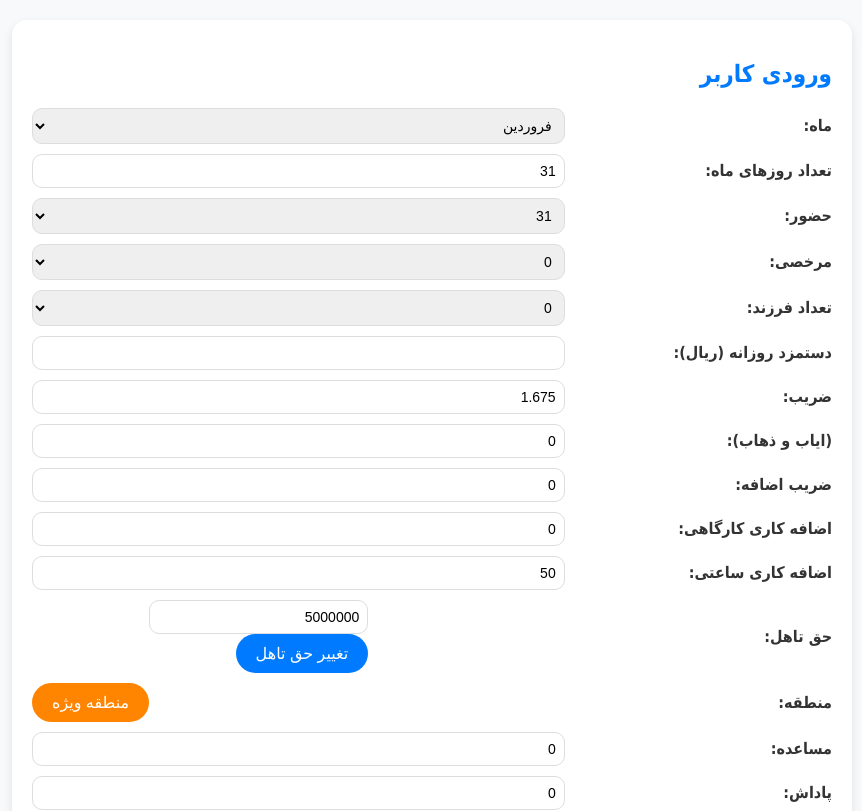
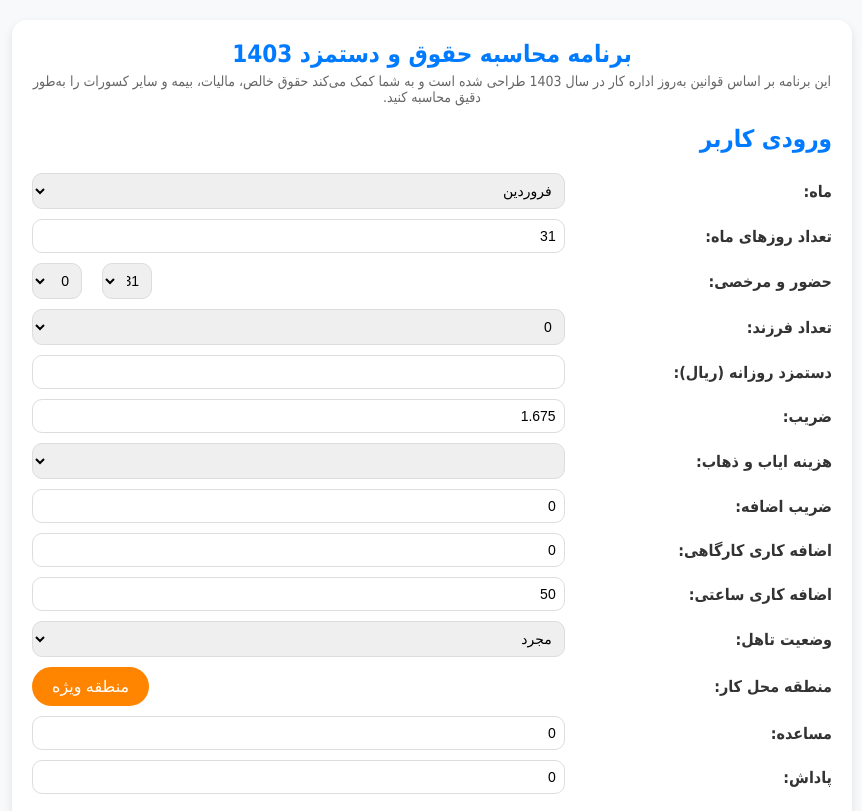
Before and after one commit to akarimvand/DASTMOZD, a plain HTML site: page INDEX2.HTML in a window 1280 px wide. Shown: the top 811 px of the page, without its empty margins (208-1070 px from the left). Drawn offline with Linux system fonts and the light colour scheme; a web font is replaced by a local one.

Commit message:
Update INDEX2.HTML

```diff
--- a/INDEX2.HTML
+++ b/INDEX2.HTML
@@ -5,9 +5,17 @@
     <meta name="viewport" content="width=device-width, initial-scale=1.0">
     <title>محاسبه حقوق</title>
     <style>
+        /* فونت IRANSansWeb به صورت محلی */
+        @font-face {
+            font-family: 'IRANSansWeb';
+            src: url('IRANSansWeb.ttf') format('truetype'); /* فایل فونت در کنار فایل HTML قرار دارد */
+            font-weight: normal;
+            font-style: normal;
+        }
+
         /* استایل‌های کلی */
         body {
-            font-family: Tahoma, Geneva, Verdana, sans-serif; /* فونت Tahoma */
+            font-family: 'IRANSansWeb', Tahoma, Geneva, Verdana, sans-serif;
             direction: rtl;
             text-align: right;
             background-color: #f8f9fa;
@@ -23,6 +31,24 @@
             background-color: #fff;
             border-radius: 15px;
             box-shadow: 0 4px 10px rgba(0, 0, 0, 0.1);
+        }
+
+        /* تیتر برنامه */
+        .header {
+            text-align: center;
+            margin-bottom: 20px;
+        }
+
+        .header h1 {
+            font-size: 24px;
+            color: #007bff;
+            margin: 0;
+        }
+
+        .header p {
+            font-size: 14px;
+            color: #666;
+            margin: 5px 0 0 0;
         }
 
         .panel {
@@ -113,10 +139,26 @@
             border-top: 1px solid #ddd;
             font-size: 14px;
         }
+
+        /* حضور و مرخصی در یک سطر */
+        .hozor-morakhasi {
+            display: flex;
+            gap: 20px; /* فاصله بین حضور و مرخصی بیشتر شده است */
+        }
+
+        .hozor-morakhasi select {
+            width: 45%;
+        }
     </style>
 </head>
 <body>
     <div class="container">
+        <!-- تیتر برنامه و توضیح -->
+        <div class="header">
+            <h1>برنامه محاسبه حقوق و دستمزد 1403</h1>
+            <p>این برنامه بر اساس قوانین به‌روز اداره کار در سال 1403 طراحی شده است و به شما کمک می‌کند حقوق خالص، مالیات، بیمه و سایر کسورات را به‌طور دقیق محاسبه کنید.</p>
+        </div>
+
         <div class="row">
             <!-- پنل ورودی کاربر -->
             <div class="col-md-6">
@@ -133,15 +175,13 @@
                             <label for="monthDays">تعداد روزهای ماه:</label>
                             <input type="text" id="monthDays" class="form-control" readonly>
                         </div>
-                        <!-- Hozor (Presence) -->
+                        <!-- Hozor (Presence) and Morakhasi (Vacation) -->
                         <div class="form-group">
-                            <label for="hozor">حضور:</label>
-                            <select id="hozor" class="form-control"></select>
-                        </div>
-                        <!-- Morakhasi (Vacation) -->
-                        <div class="form-group">
-                            <label for="morakhasi">مرخصی:</label>
-                            <select id="morakhasi" class="form-control"></select>
+                            <label for="hozor">حضور و مرخصی:</label>
+                            <div class="hozor-morakhasi">
+                                <select id="hozor" class="form-control"></select>
+                                <select id="morakhasi" class="form-control"></select>
+                            </div>
                         </div>
                         <!-- T_Farzand (Number of Children) -->
                         <div class="form-group">
@@ -160,8 +200,8 @@
                         </div>
                         <!-- Ayab (Coming and Going) -->
                         <div class="form-group">
-                            <label for="ayab"> (ایاب و ذهاب):</label>
-                            <input type="number" id="ayab" class="form-control" value="0">
+                            <label for="ayab">هزینه ایاب و ذهاب:</label>
+                            <select id="ayab" class="form-control"></select>
                         </div>
                         <!-- Zarib Ezafe -->
                         <div class="form-group">
@@ -178,17 +218,17 @@
                             <label for="eSaati">اضافه کاری ساعتی:</label>
                             <input type="number" id="eSaati" class="form-control" value="50">
                         </div>
-                        <!-- Haghtahol -->
+                        <!-- وضعیت تاهل -->
                         <div class="form-group">
-                            <label for="haghtahol">حق تاهل:</label>
-                            <div class="toggle-button">
-                                <input type="number" id="haghtahol" class="form-control" value="5000000" readonly>
-                                <button type="button" class="btn-ios" onclick="toggleHaghtahol()">تغییر حق تاهل</button>
-                            </div>
+                            <label for="tahol">وضعیت تاهل:</label>
+                            <select id="tahol" class="form-control">
+                                <option value="0">مجرد</option>
+                                <option value="5000000">متاهل</option>
+                            </select>
                         </div>
-                        <!-- Mantaghe (منطقه ویژه) -->
+                        <!-- Mantaghe (منطقه محل کار) -->
                         <div class="form-group">
-                            <label for="mantaghe">منطقه:</label>
+                            <label for="mantaghe">منطقه محل کار:</label>
                             <div class="toggle-button">
                                 <button type="button" id="mantagheToggle" class="btn-secondary" onclick="toggleMantaghe()">منطقه عادی</button>
                             </div>
@@ -286,6 +326,7 @@
         function initializeForm() {
             populateMonthDropdown();
             populateChildrenDropdown();
+            populateAyabDropdown();
             updateMonthDays();
 
             // تنظیم پیش‌فرض منطقه به "منطقه ویژه"
@@ -328,6 +369,18 @@
             tFarzand.value = '0'; // پیش‌فرض: ۰ فرزند
         }
 
+        // پر کردن dropdown هزینه ایاب و ذهاب
+        function populateAyabDropdown() {
+            const ayab = document.getElementById('ayab');
+            for (let i = 5000000; i <= 150000000; i += 5000000) {
+                const option = document.createElement('option');
+                option.value = i;
+                option.textContent = formatNumber(i);
+                ayab.appendChild(option);
+            }
+            ayab.value = '0'; // پیش‌فرض: ۰
+        }
+
         // تابع به‌روزرسانی تعداد روزهای ماه و حضور
         function updateMonthDays() {
             const selectedMonthIndex = parseInt(document.getElementById('monthName').value) - 1;
@@ -368,12 +421,6 @@
             morakhasi.value = '0'; // پیش‌فرض: ۰ روز مرخصی
         }
 
-        // تابع تغییر مقدار حق تاهل
-        function toggleHaghtahol() {
-            const haghtahol = document.getElementById('haghtahol');
-            haghtahol.value = haghtahol.value === '0' ? '5000000' : '0';
-        }
-
         // تابع تغییر منطقه (عادی/ویژه)
         function toggleMantaghe() {
             const mantagheToggle = document.getElementById('mantagheToggle');
@@ -401,7 +448,7 @@
                 eKargahi: parseFloat(document.getElementById('eKargahi').value),
                 eSaati: parseFloat(document.getElementById('eSaati').value),
                 ayab: parseFloat(document.getElementById('ayab').value),
-                haghtahol: parseFloat(document.getElementById('haghtahol').value),
+                tahol: parseFloat(document.getElementById('tahol').value),
                 mantaghe: document.getElementById('mantagheToggle').textContent === 'منطقه ویژه',
                 hozor: parseInt(document.getElementById('hozor').value),
                 morakhasi: parseInt(document.getElementById('morakhasi').value),
@@ -422,7 +469,7 @@
 
         // تابع محاسبه حقوق
         function calculateSalary(inputs) {
-            const { dastmozRozaneh, zarib, tFarzand, zaribEzafe, eKargahi, eSaati, ayab, haghtahol, mantaghe, hozor, morakhasi, monthDays, mMosaede, padash } = inputs;
+            const { dastmozRozaneh, zarib, tFarzand, zaribEzafe, eKargahi, eSaati, ayab, tahol, mantaghe, hozor, morakhasi, monthDays, mMosaede, padash } = inputs;
 
             // محاسبه حقوق پایه با توجه به تعداد روزهای ماه
             const mDasMah = (hozor + morakhasi) * dastmozRozaneh;
@@ -446,7 +493,7 @@
             const mMalyat = calculateTax(nakhales2, mantaghe);
 
             // محاسبه حقوق خالص
-            const mDaryafti = nakhales - hBimeh - mMalyat + mHaghOlad + ayab + haghtahol - mMosaede + padash;
+            const mDaryafti = nakhales - hBimeh - mMalyat + mHaghOlad + ayab + tahol - mMosaede + padash;
 
             return { mDasMah, mHaghOlad, hMaskan, hBon, mEzafe, hBimeh, mMalyat, mDaryafti };
         }
```
